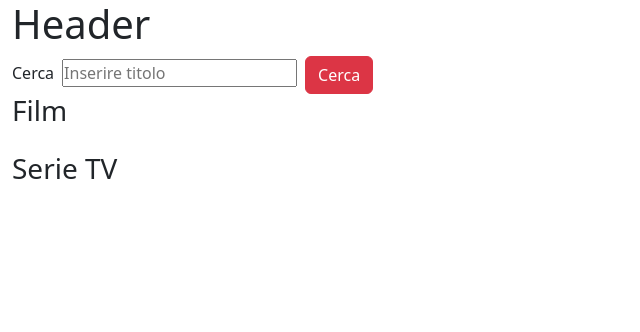
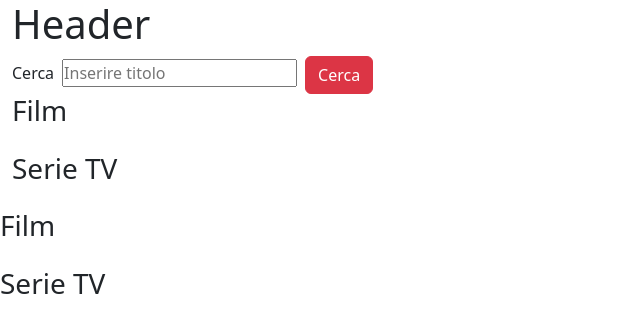
Before and after one commit to Frapenle/vite-boolflix, a Vue app: page / in a window 1280 px wide. Shown: the top 332 px of the page, without its empty margins (0-640 px from the left). Built offline with nearby package versions, Linux system fonts and the light colour scheme.

Commit message:
Import movie and series component

```diff
--- a/src/App.vue
+++ b/src/App.vue
@@ -1,11 +1,16 @@
 <script>
 import { store } from "./store.js";
 import HeaderComponent from './components/HeaderComponent.vue';
+import MovieComponent from './components/MovieComponent.vue';
+import TvSeriesComponent from './components/TvSeriesComponent.vue';
+
 import axios from 'axios';
 
 export default {
   components: {
     HeaderComponent,
+    MovieComponent,
+    TvSeriesComponent,
   },
 
   data() {
@@ -66,6 +71,8 @@ export default {
 
 <template>
   <HeaderComponent @search="searchMoviesAndSeries" />
+  <MovieComponent />
+  <TvSeriesComponent />
 </template>
 
 <style lang="scss">
```
